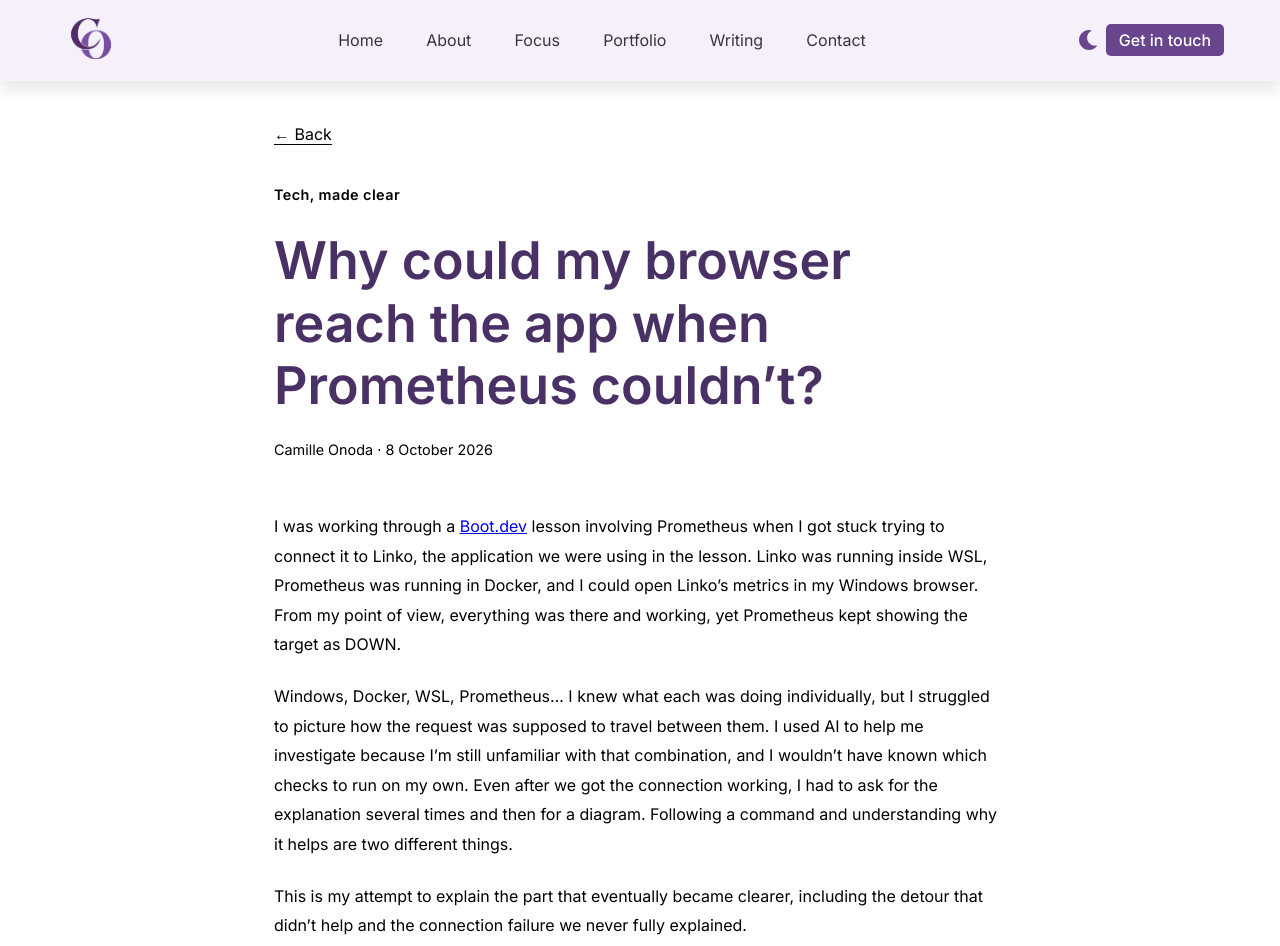
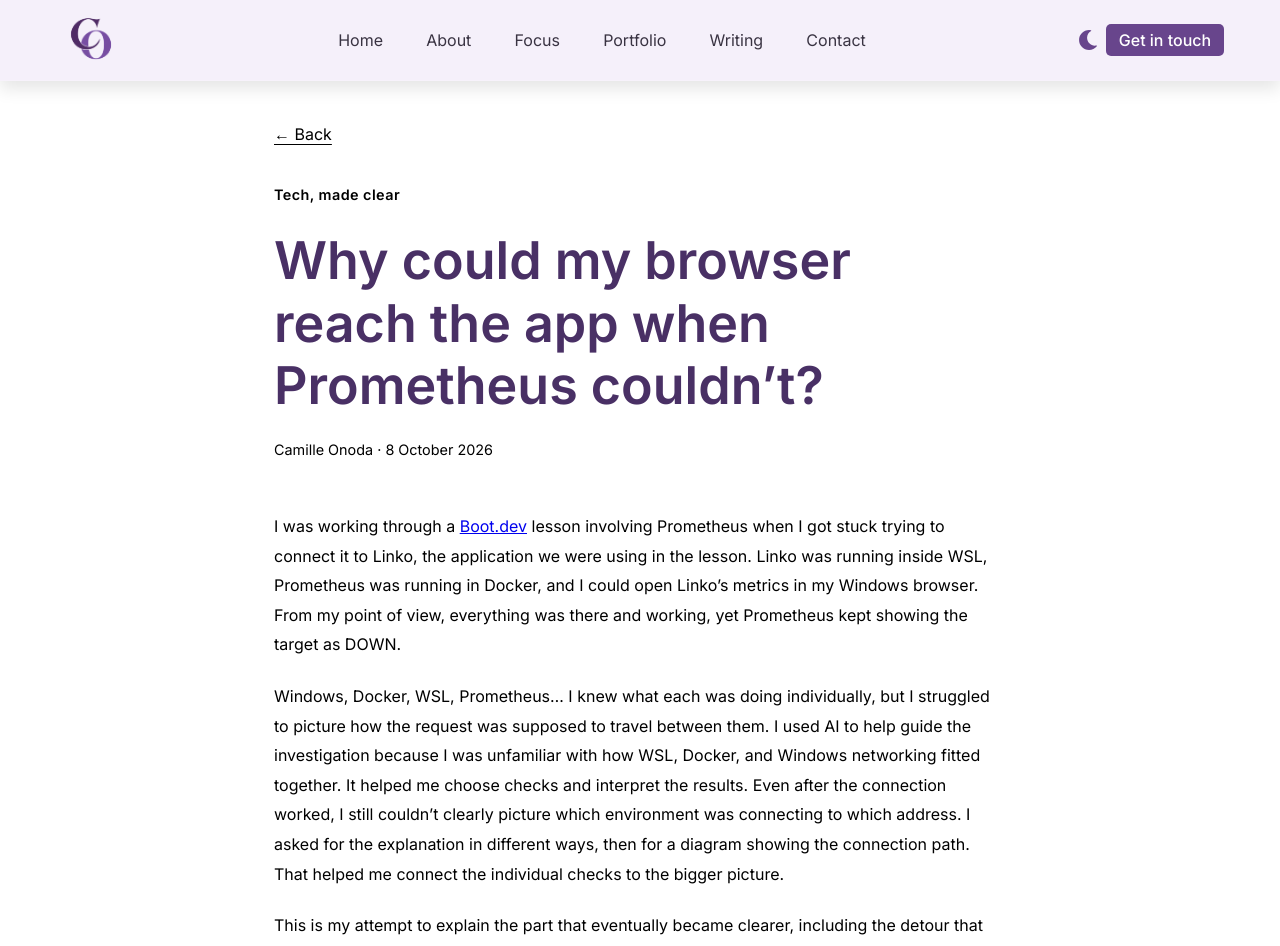
Before and after one commit to CamilleOnoda/camilleonoda.dev, a React (Create React App) app: page /writing/browser-prometheus-connection in a window 1280 px wide. Shown: the top 946 px of the page. Built offline with nearby package versions, Linux system fonts and the light colour scheme.

Commit message:
Clarify investigation process and diagram use in networking article

```diff
--- a/src/features/writing/WritingArticle.jsx
+++ b/src/features/writing/WritingArticle.jsx
@@ -95,12 +95,11 @@ function WritingArticle() {
           <p>
             Windows, Docker, WSL, Prometheus… I knew what each was doing
             individually, but I struggled to picture how the request was supposed
-            to travel between them. I used AI to help me investigate because I’m
-            still unfamiliar with that combination, and I wouldn’t have known
-            which checks to run on my own. Even after we got the connection
-            working, I had to ask for the explanation several times and then for
-            a diagram. Following a command and understanding why it helps are
-            two different things.
+            to travel between them. I used AI to help guide the investigation because I was unfamiliar with how WSL, Docker, and Windows networking fitted together.
+            It helped me choose checks and interpret the results. Even after the connection worked,
+            I still couldn’t clearly picture which environment was connecting to which address.
+            I asked for the explanation in different ways, then for a diagram showing the connection path.
+            That helped me connect the individual checks to the bigger picture.
           </p>
 
           <p>
```
